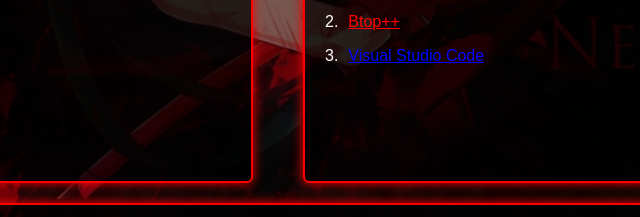
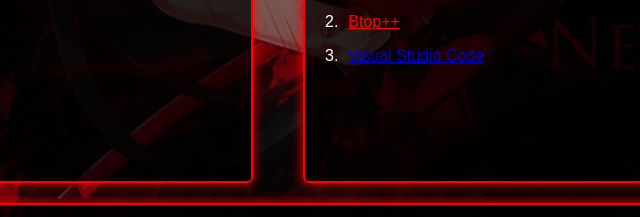
Before and after one commit to p4imon-os/p4imon-os.github.io, a plain HTML site: page guide.html in a window 1280 px wide. Shown: the part 370-587 px from the top of the page, 362-1002 px from the left. Drawn offline with Linux system fonts and the light colour scheme; a web font is replaced by a local one.

Commit message:
Update guide.html

```diff
--- a/guide.html
+++ b/guide.html
@@ -75,7 +75,7 @@
                         href="https://open.spotify.com/">Spotify</a></p>
                 <p class="elementos-instalados">2. <a style="color: red; margin-left: 10px;"
                         href="https://github.com/aristocratos/btop">Btop++</a></p>
-                <p class="elementos-instalados">3. <a style=" color:blue; margin-left: 10px;"
+                <p class="elementos-instalados">3. <a style=" color:mediumblue; margin-left: 10px;"
                         href="https://code.visualstudio.com/">Visual Studio Code</a></p>
             </div>
         </div>
```
